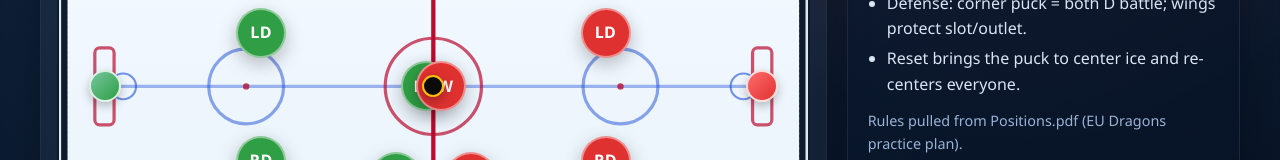
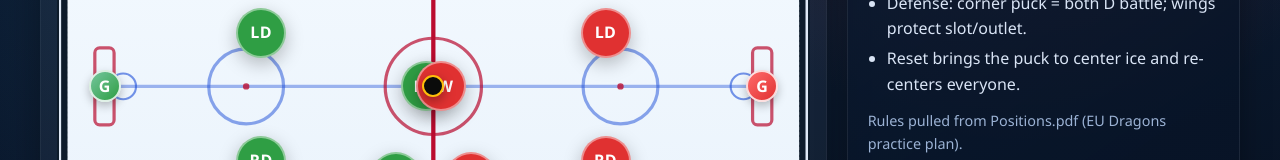
Before and after one commit to mhmoore12/hockey-position-trainer, a React app: page / in a window 1280 px wide. Shown: the part 312-472 px from the top of the page. Built offline with nearby package versions, Linux system fonts and the light colour scheme; the HTML template or start-up script is replaced by a standard one.

Commit message:
Fixed goalie

```diff
--- a/src/App.css
+++ b/src/App.css
@@ -149,6 +149,10 @@ select {
   transform: translate(-50%, -50%);
   z-index: 2;
   box-shadow: 0 4px 10px rgba(0, 0, 0, 0.25);
+  display: grid;
+  place-items: center;
+  font-weight: 800;
+  color: #fff;
 }
 
 .goalie-home {
--- a/src/App.tsx
+++ b/src/App.tsx
@@ -273,11 +273,15 @@ function App() {
             <div
               className="goalie goalie-home"
               style={{ left: `${homeGoalie.x * 100}%`, top: `${homeGoalie.y * 100}%` }}
-            />
+            >
+              G
+            </div>
             <div
               className="goalie goalie-away"
               style={{ left: `${awayGoalie.x * 100}%`, top: `${awayGoalie.y * 100}%` }}
-            />
+            >
+              G
+            </div>
             {home.map((p) => (
               <Player key={`home-${p.role}`} player={p} color="#2f9e44" />
             ))}
```
